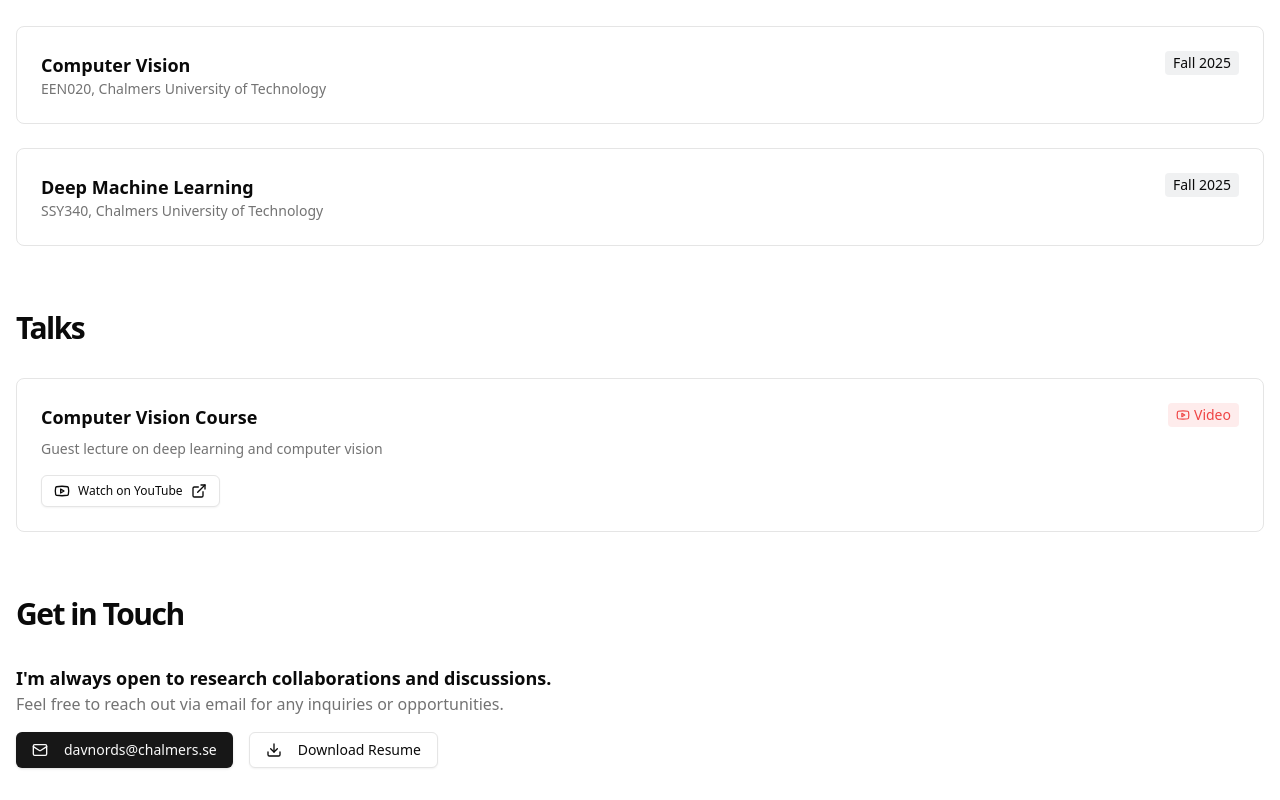
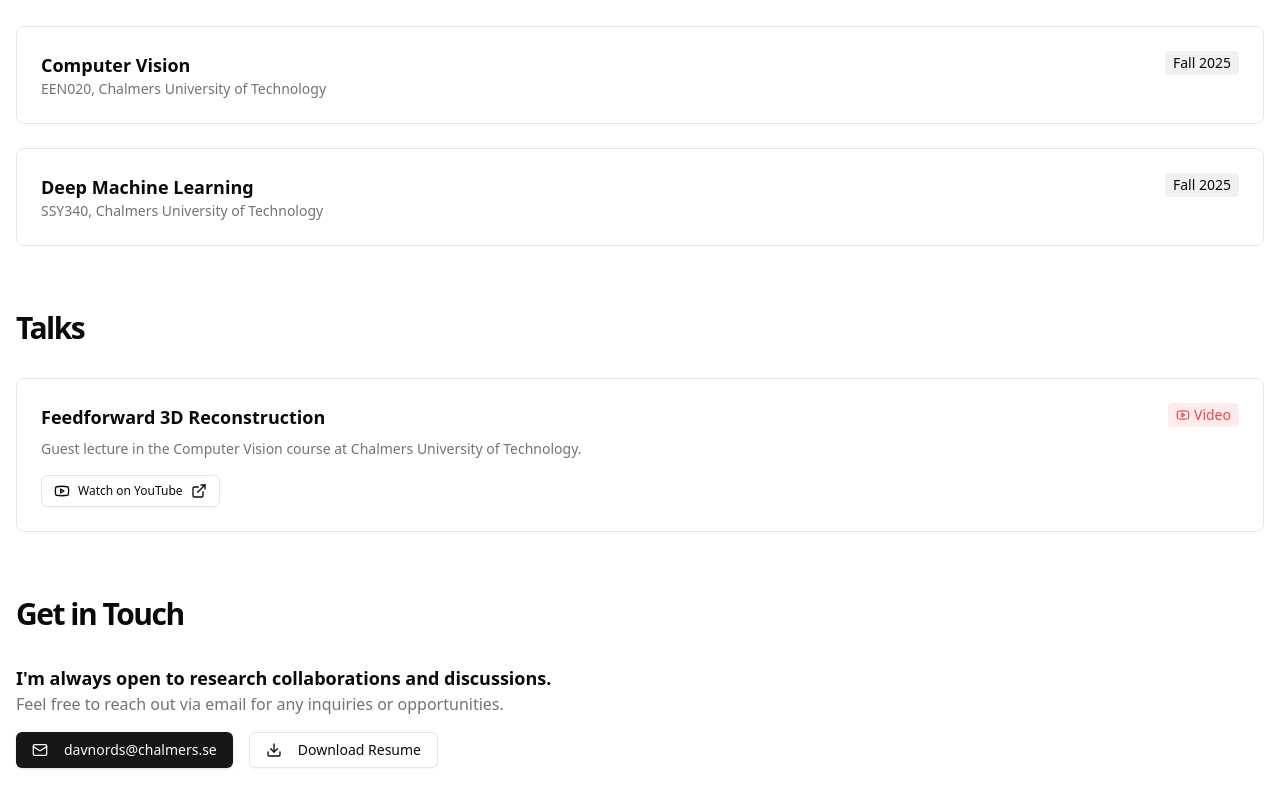
Before and after one commit to davnords/portfolio-website, a Next.js app: page / in a window 1280 px wide. Shown: the part 2686-3486 px from the top of the page. Built offline with nearby package versions, Linux system fonts and the light colour scheme.

Commit message:
update video link

```diff
--- a/src/app/page.tsx
+++ b/src/app/page.tsx
@@ -317,9 +317,9 @@ export default function Home() {
             <div className="group rounded-lg border p-6 transition-colors hover:bg-muted/50">
               <div className="flex justify-between items-start">
                 <div className="flex-1">
-                  <h3 className="font-semibold text-lg">Computer Vision Course</h3>
+                  <h3 className="font-semibold text-lg">Feedforward 3D Reconstruction</h3>
                   <p className="mt-2 text-sm text-muted-foreground">
-                    Guest lecture on deep learning and computer vision
+                    Guest lecture in the Computer Vision course at Chalmers University of Technology.
                   </p>
                 </div>
                 <span className="text-sm font-medium bg-red-500/10 text-red-500 px-2 py-0.5 rounded flex items-center gap-1">
@@ -329,7 +329,7 @@ export default function Home() {
               </div>
               <div className="mt-4 flex items-center gap-3">
                 <Button variant="outline" size="sm" asChild>
-                  <a href="https://www.youtube.com/watch?v=YOUR_VIDEO_ID" target="_blank" rel="noopener noreferrer" className="inline-flex items-center gap-2">
+                  <a href="https://www.youtube.com/watch?v=z0Um97MSJoA" target="_blank" rel="noopener noreferrer" className="inline-flex items-center gap-2">
                     <YoutubeIcon className="h-4 w-4" />
                     Watch on YouTube
                     <ExternalLinkIcon className="h-3 w-3" />
```
